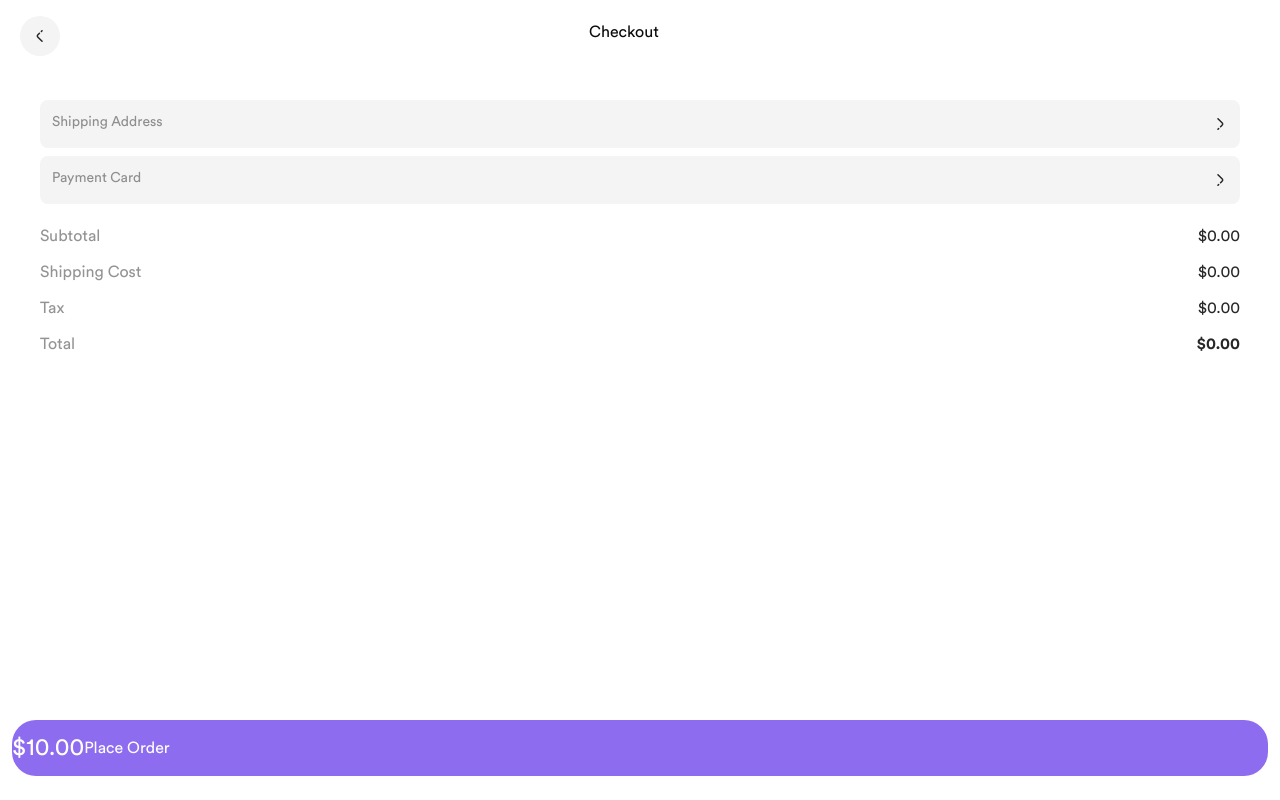
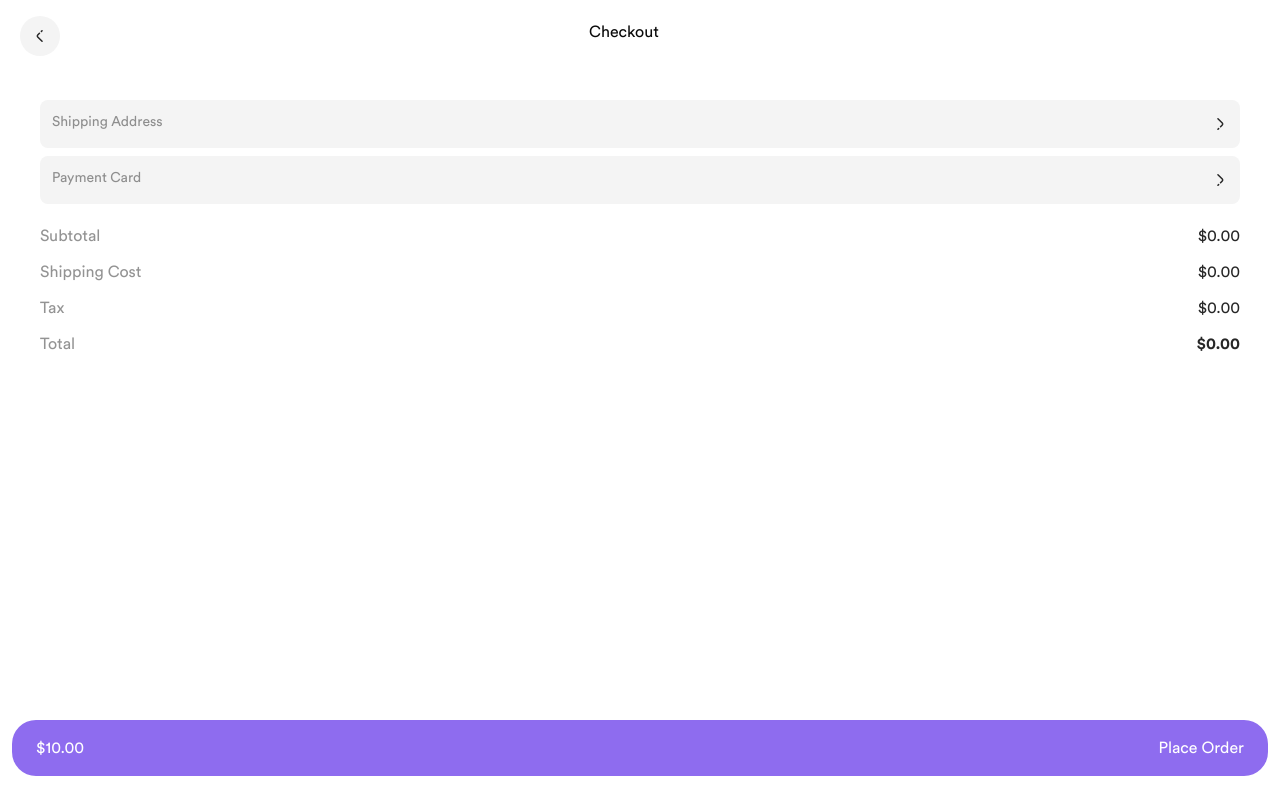
Before and after one commit to Loshkovetska/clot, a Next.js app: page /checkout in a window 1280 px wide. Built offline with nearby package versions, Linux system fonts and the light colour scheme.

Commit message:
fix: styles

```diff
--- a/src/components/bottom-bar/index.tsx
+++ b/src/components/bottom-bar/index.tsx
@@ -25,8 +25,8 @@ export default function BottomBar({
         </Link>
       )}
       {action && (
-        <div className="w-full rounded-[24px] bg-primary flex items-center h-14">
-          <span className="text-2xl text-white">${price?.toFixed(2)}</span>
+        <div className="w-full rounded-[24px] bg-primary flex items-center h-14 justify-between px-6">
+          <span className="text-md text-white">${price?.toFixed(2)}</span>
           <Button
             onClick={action}
             variant="transparent"
```
